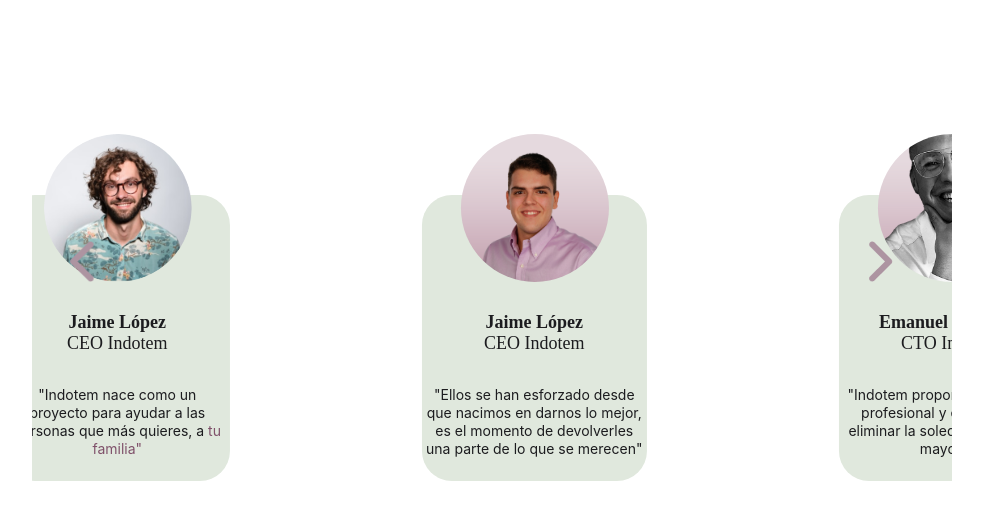
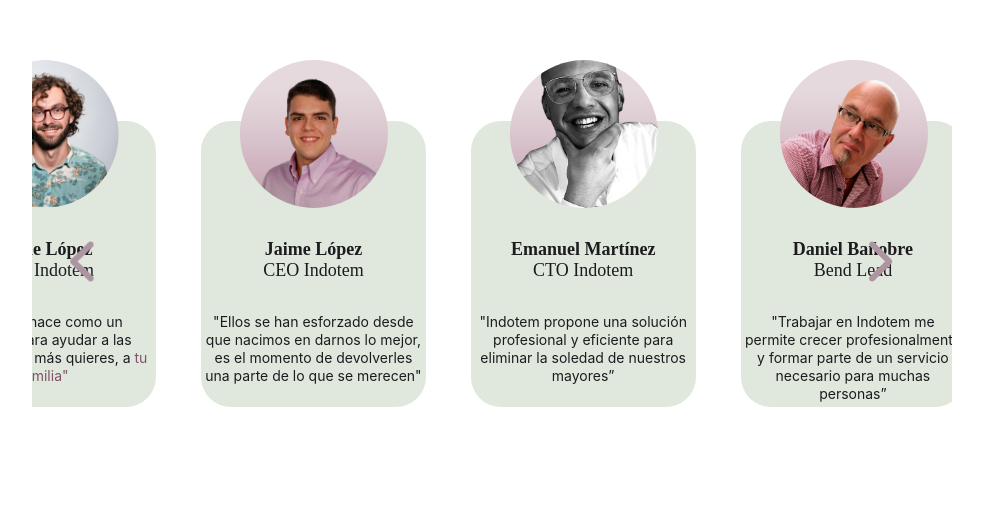
Before and after one commit to Indotem-Salddud/landing-page-fend, a React (Create React App) app: page / in a window 1280 px wide. Shown: the part 178-698 px from the top of the page, without its empty margins (212-1195 px from the left). Built offline with nearby package versions, Linux system fonts and the light colour scheme.

Commit message:
Update Simple View

```diff
--- a/src/sample/SampleStyle.css
+++ b/src/sample/SampleStyle.css
@@ -1,13 +1,12 @@
 body {
-    background-color: white;
-    margin: 5%;
-    width: 100%
+  background-color: white;
+  margin: 5%;
+  width: 100%;
 }
 
 .mt-3 {
-
-    margin-top: 3%;
-    position: relative
+  margin-top: 3%;
+  position: relative;
 }
 
 h1 {
@@ -16,5 +15,5 @@ h1 {
   font-weight: bold;
 }
 .mt-2 {
-  margin: 10%;
+  margin: 2%;
 }
--- a/src/sample/SampleView.tsx
+++ b/src/sample/SampleView.tsx
@@ -6,6 +6,9 @@ import CarouselCont from "../components/Cards/Employee_carousel/ContainerCarouse
  * ! Sample view project
  * * whitehatdevv - 2022/02/09
  */
+
+
+
 const SampleView: React.FC = () => {
   return (
     <>
@@ -13,7 +16,12 @@ const SampleView: React.FC = () => {
       <div className="mt-3">
         <h1>Cards component</h1>
         <div className="mt-3">
-        <CarouselCont />
+        <CarouselCont  handleClick={() => {
+            console.log("boton pulsado")
+            }}  handleClick2={() => {
+                console.log("boton 2 pulsado")
+            }}  />
+
         </div>
       </div>
     </>
```
